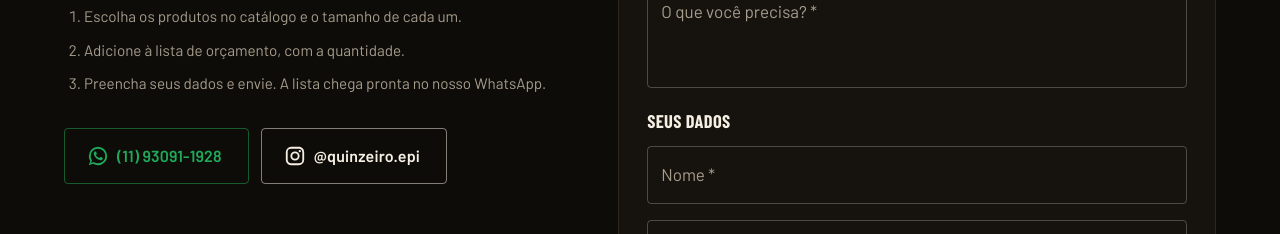
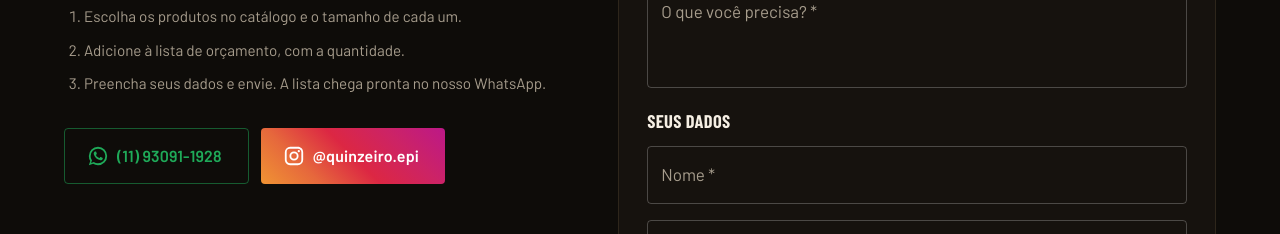
Before and after one commit to camposdevs/QZ_EPIs, a React (Vite) app: page / in a window 1280 px wide. Shown: the part 8440-8674 px from the top of the page. Built offline with nearby package versions, Linux system fonts and the light colour scheme; no server answers; a web font is replaced by a local one.

Commit message:
fix: botão do Instagram com as cores do Instagram

```diff
--- a/src/sections/Contato.jsx
+++ b/src/sections/Contato.jsx
@@ -29,7 +29,20 @@ export default function Contato() {
               <Button size="large" variant="outlined" color="whatsapp" startIcon={<WhatsAppIcon />} href={waLink(GENERIC_MESSAGE)} target="_blank" rel="noopener noreferrer" onClick={() => track('whatsapp_click', { origem: 'contato' })}>
                 {PHONE_LABEL}
               </Button>
-              <Button size="large" variant="outlined" color="ink" startIcon={<InstagramIcon />} href={`https://instagram.com/${INSTAGRAM}`} target="_blank" rel="noopener noreferrer" onClick={() => track('instagram_click', { origem: 'contato' })}>
+              <Button
+                size="large"
+                variant="contained"
+                startIcon={<InstagramIcon />}
+                href={`https://instagram.com/${INSTAGRAM}`}
+                target="_blank"
+                rel="noopener noreferrer"
+                onClick={() => track('instagram_click', { origem: 'contato' })}
+                sx={{
+                  color: '#fff',
+                  background: 'linear-gradient(45deg, #f09433 0%, #e6683c 25%, #dc2743 50%, #cc2366 75%, #bc1888 100%)',
+                  '&:hover': { filter: 'brightness(1.12)' },
+                }}
+              >
                 @{INSTAGRAM}
               </Button>
             </Stack>
```
Also changed, not shown: 1 other file (tests, documents, lock files or other folders).
